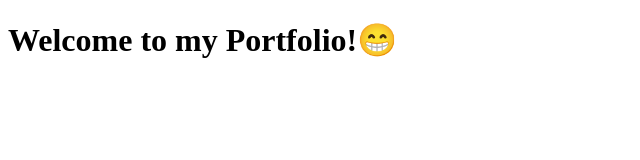
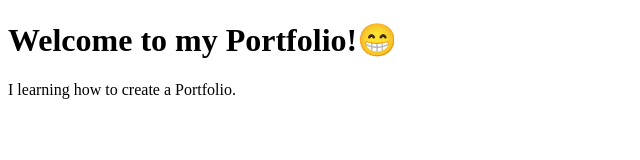
Before and after one commit to Olumide09/Olumide09.github.io, a plain HTML site: page index.html in a window 1280 px wide. Shown: the whole page, without its empty margins (0-640 px from the left). Drawn offline with Linux system fonts and the light colour scheme.

Commit message:
small change

```diff
--- a/index.html
+++ b/index.html
@@ -7,5 +7,6 @@
 </head>
 <body>
     <h1>Welcome to my Portfolio!😁</h1>
+    <p>I learning how to create a Portfolio.</p>
 </body>
 </html>
```
